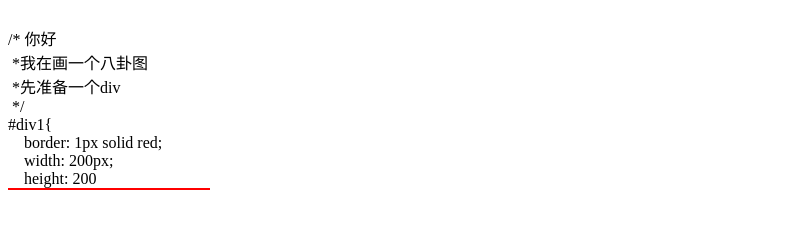
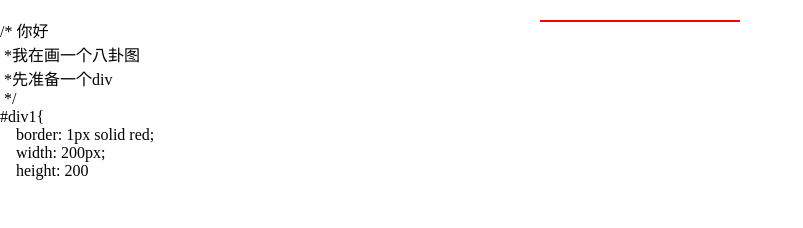
Before and after one commit to li12256/CV-1, a plain HTML site: page src/index.html in a window 1280 px wide. Shown: the whole page, without its empty margins (0-803 px from the left). Drawn offline with Linux system fonts and the light colour scheme.

Commit message:
Update index.html

```diff
--- a/src/index.html
+++ b/src/index.html
@@ -6,7 +6,7 @@
     <meta name="viewport"
         content="width=device-width,initial-scale=1,minimum-scale=1,maximum-scale=1,user-scalable=no,viewport-fit=cover">
     <title>太极图</title>
-    <link rel="stylesheet" href="htyle.css">
+    <link rel="stylesheet" href="style.css">
 </head>
 <body>
     <style id="style"></style>
```
